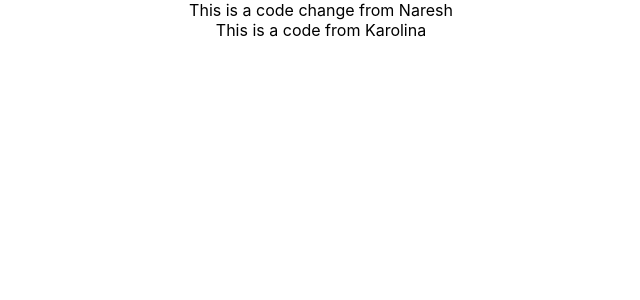
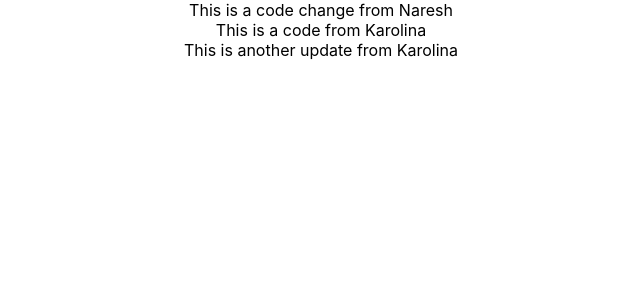
Before and after one commit to TJlarry/Demo-CICD, a React (Create React App) app: page / in a window 1280 px wide. Shown: the top 300 px of the page, without its empty margins (319-959 px from the left). Built offline with nearby package versions, Linux system fonts and the light colour scheme.

Commit message:
Update from Karolina

```diff
--- a/src/App.js
+++ b/src/App.js
@@ -6,6 +6,7 @@ function App() {
     <div className="App">
       <div> This is a code change from Naresh</div>
       <div> This is a code from Karolina</div>
+      <div>This is another update from Karolina</div>
     </div>
   );
 }
```
